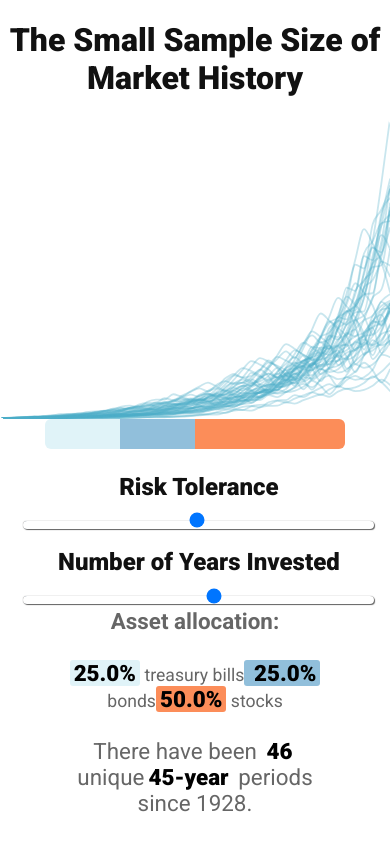
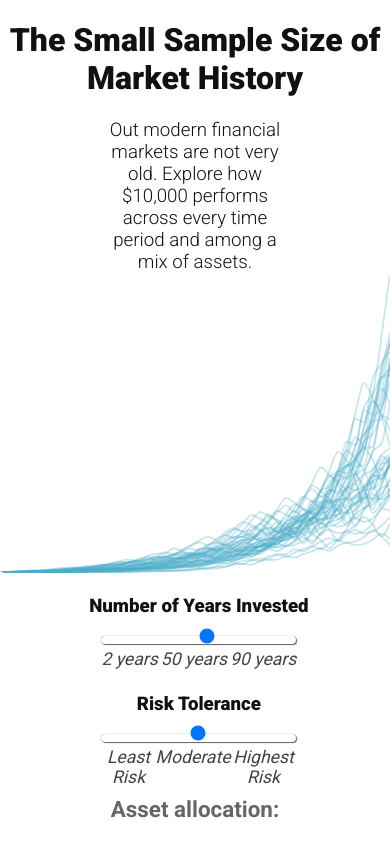
Before and after one commit to benmatheson/finsim, a React (Create React App) app: page / in a window 390 px wide. Shown: the top 844 px of the page. Built offline with nearby package versions, Linux system fonts and the light colour scheme.

Commit message:
responsive

```diff
--- a/src/App.css
+++ b/src/App.css
@@ -9,11 +9,18 @@ body {
 }
 
 h1,
-h2 {
+h2,
+h3 {
   font-family: "roboto";
   /*font-family: monospace;*/
   color: #111111;
   font-weight: 900;
+  /*text-align: left;*/
+}
+
+.subHeader {
+  font-weight: 300;
+  width: 50%;
 }
 
 .lineStyle {
@@ -48,7 +55,7 @@ h2 {
 
 input {
   display: block;
-  width: 90%;
+  width: 50%;
 }
 
 .slider {
@@ -89,6 +96,20 @@ input[type="range"]::-webkit-slider-thumb {
 }
 
 /*.range([d3.rgb("#91bfdb"), d3.rgb("#e0f3f8"), d3.rgb("#fc8d59")]);*/
+
+.sliderFlex {
+  display: flex;
+  justify-content: space-between;
+  width: 50%;
+}
+
+.sliderFlexItem {
+  font-size: 1.1rem;
+  color: #444;
+  padding-bottom: 5px;
+  padding-top: 5px;
+  font-style: italic;
+}
 
 .uniqueSpan {
   color: black;
@@ -181,5 +202,6 @@ input[type="range"]::-webkit-slider-thumb {
 
   input {
     overflow-x: hidden !important;
+    width: 90%;
   }
 }
--- a/src/App.js
+++ b/src/App.js
@@ -30,18 +30,18 @@ export default class App extends Component {
     // this.setTimeout = this.setTimeout.bind(this);
   }
 
-  componentdidMount() {
-    setTimeout(() => {
-      this.setState({ asset: 99, yrs: 45, startingAmount: 1000 }), 500;
-    });
+  // componentdidMount() {
+  //   setTimeout(() => {
+  //     this.setState({ asset: 99, yrs: 45, startingAmount: 1000 }), 500;
+  //   });
 
-    setTimeout(() => {
-      this.setState({ asset: 20, yrs: 45, startingAmount: 1000 }), 1000;
-    });
-    setTimeout(() => {
-      this.setState({ asset: 99, yrs: 1, startingAmount: 1000 }), 1500;
-    });
-  }
+  //   setTimeout(() => {
+  //     this.setState({ asset: 20, yrs: 45, startingAmount: 1000 }), 1000;
+  //   });
+  //   setTimeout(() => {
+  //     this.setState({ asset: 99, yrs: 1, startingAmount: 1000 }), 1500;
+  //   });
+  // }
 
   handleStateChange = (e, st) => {
     const settings = e;
@@ -65,7 +65,10 @@ export default class App extends Component {
     return (
       <div className="App">
         <h1>The Small Sample Size of Market History</h1>
-
+        <h3 className="subHeader center">
+          Out modern financial markets are not very old. Explore how $10,000
+          performs across every time period and among a mix of assets.{" "}
+        </h3>
         <Chart
           years={this.state.yrs}
           sa={this.state.startingAmount}
@@ -75,8 +78,6 @@ export default class App extends Component {
             this.state.yrs
           )}
         />
-        <Bar asset={this.state.asset} />
-
         <div />
         <Picker
           handleChange={this.handleStateChange}
@@ -86,7 +87,6 @@ export default class App extends Component {
             this.state.yrs
           )}
         />
-
         <Narrative
           years={this.state.yrs}
           asset={this.state.asset}
@@ -96,6 +96,7 @@ export default class App extends Component {
             this.state.yrs
           )}
         />
+        <Bar asset={this.state.asset} />
       </div>
     );
   }
--- a/src/components/LineChart.js
+++ b/src/components/LineChart.js
@@ -3,6 +3,18 @@ import * as d3 from "d3";
 import "../App.css";
 
 export default class Chart extends React.Component {
+	constructor(props) {
+		super(props);
+		this.handleHover = this.handleHover.bind(this);
+	}
+
+	handleHover(e) {
+		// console.log(e.target.value);
+		console.log("hovering");
+		e.preventDefault();
+		return "yo";
+	}
+
 	render() {
 		const data = this.props.realData;
 
@@ -93,7 +105,14 @@ export default class Chart extends React.Component {
 			} else {
 				style1 = "lineStyleMedian";
 			}
-			return <path key={i} className={style1} d={line(j)} />;
+			return (
+				<path
+					// onMouseOver={this.handleHover}
+					key={i}
+					className={style1}
+					d={line(j)}
+				/>
+			);
 		});
 
 		const dataSorted = data.sort(
--- a/src/components/Picker.js
+++ b/src/components/Picker.js
@@ -8,20 +8,20 @@ class Picker extends React.Component {
 
 	assetRef = React.createRef();
 
+	onYears = e => {
+		const val = parseInt(e.target.value);
+
+		const currentYears = e.target.value;
+		console.log(currentYears);
+		this.props.handleChange(val, "yrs");
+	};
+
 	onAsset = e => {
 		// const currentAsset = this.assetRef.current.value;
 		const val = parseInt(e.target.value);
 
 		console.log(val);
 		this.props.handleChange(val, "asset");
-	};
-
-	onYears = e => {
-		const val = parseInt(e.target.value);
-
-		const currentYears = e.target.value;
-		console.log(currentYears);
-		this.props.handleChange(val, "yrs");
 	};
 
 	onAmount = e => {
@@ -35,8 +35,24 @@ class Picker extends React.Component {
 	render() {
 		return (
 			<div className="center slider">
-				<h2> Risk Tolerance </h2>
-				<h3>{}</h3>
+				<h3> Number of Years Invested </h3>
+
+				<input
+					className="center"
+					type="range"
+					name="points"
+					min="2"
+					max="90"
+					onChange={this.onYears}
+				/>
+
+				<div className="sliderFlex center">
+					<div className="sliderFlexItem">2 years</div>
+					<div className="sliderFlexItem">50 years</div>
+					<div className="sliderFlexItem">90 years</div>
+				</div>
+
+				<h3> Risk Tolerance </h3>
 				<input
 					className="center"
 					type="range"
@@ -46,16 +62,11 @@ class Picker extends React.Component {
 					onChange={this.onAsset}
 				/>
 
-				<h2> Number of Years Invested </h2>
-
-				<input
-					className="center"
-					type="range"
-					name="points"
-					min="2"
-					max="90"
-					onChange={this.onYears}
-				/>
+				<div className="sliderFlex center">
+					<div className="sliderFlexItem">Least Risk</div>
+					<div className="sliderFlexItem">Moderate</div>
+					<div className="sliderFlexItem">Highest Risk</div>
+				</div>
 			</div>
 		);
 	}
```
